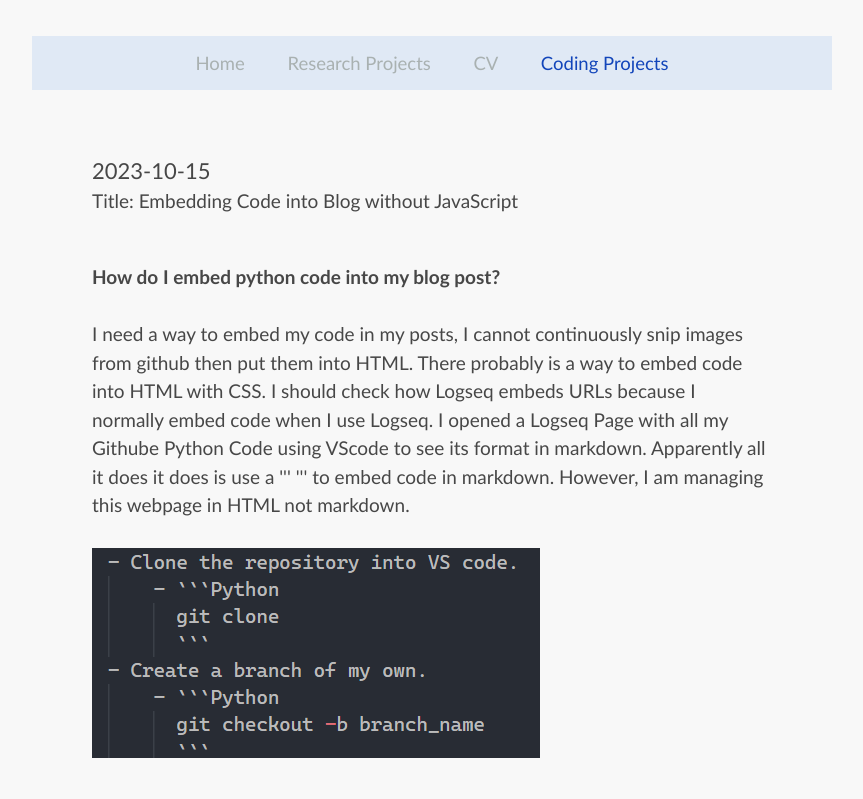
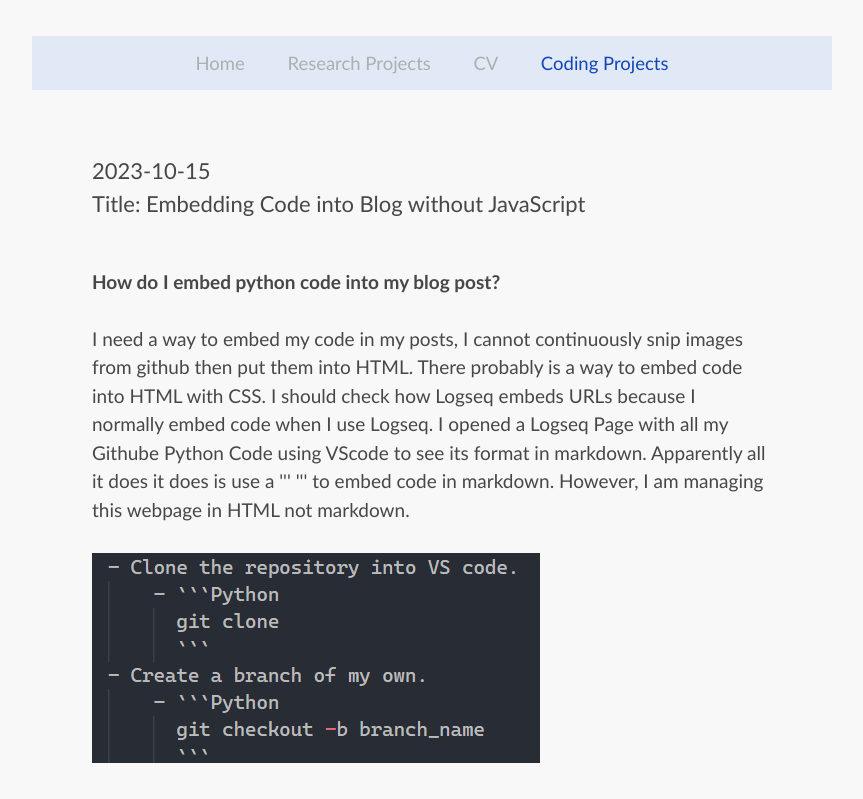
Before and after one commit to Chamomile-Cat/Personal-Website_Final, a plain HTML site: page Coding Projects/Creating a Personal Website/2023-10-15.html in a window 1280 px wide. Shown: the top 799 px of the page, without its empty margins (208-1071 px from the left). Drawn offline with Linux system fonts and the light colour scheme.

Commit message:
Adjusted font size of links and titles.

```diff
--- a/Coding Projects/Creating a Personal Website/2023-10-15.html
+++ b/Coding Projects/Creating a Personal Website/2023-10-15.html
@@ -20,7 +20,7 @@
 
     <main>
       <a id="title">2023-10-15</a><br>
-      <a>Title: Embedding Code into Blog without JavaScript</a>
+      <a id="title">Title: Embedding Code into Blog without JavaScript</a>
       <p>
         <br><b>How do I embed python code into my blog post?</b>
         <br><br>
--- a/style.css
+++ b/style.css
@@ -94,7 +94,7 @@ h1 {
 
 a {
     color: #474747;
-    font-size: 19px
+    font-size: 18px
 }
 
 
```
Also changed, not shown: Coding Projects/Chalories and Sugar in Cafe Drinks/2023-10-13.html (+1 -1 lines).
